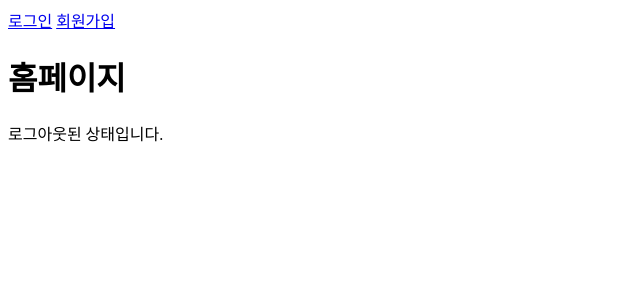
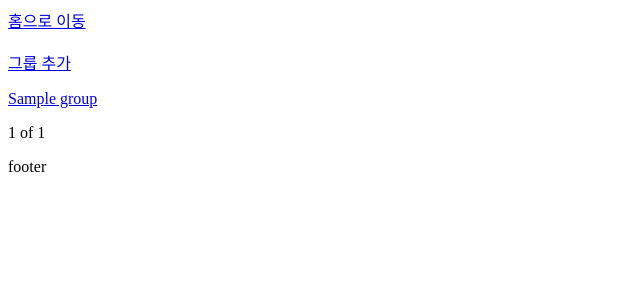
Before and after one commit to yiryeong/FinancialLedger, a Django app: page /groups/ in a window 1280 px wide. Shown: the top 300 px of the page, without its empty margins (0-640 px from the left). Run offline with Django 4.2, Linux system fonts and the light colour scheme; tables that the repository leaves empty hold one stand-in row (values such as "Sample post").

Commit message:
1. add template folder 2. add groups CRUD
Signed-off-by: yiryeong0720 <yiryeong0720@gmail.com>

```diff
--- a/financialledger/urls.py
+++ b/financialledger/urls.py
@@ -25,7 +25,7 @@ urlpatterns = [
     # users
     path('', include('users.urls')),
     # groups
-    path('groups/', include('groups.urls')),
+    path('', include('groups.urls')),
 
 
     # allauth
--- a/groups/models.py
+++ b/groups/models.py
@@ -2,7 +2,7 @@ from django.db import models
 
 
 class Group(models.Model):
-    # group_name = models.CharField(max_length=45)
+    name = models.CharField(max_length=45)
 
-    class meta:
-        db_table = 'auth_group'
+    def __str__(self):
+        return self.name
--- a/groups/urls.py
+++ b/groups/urls.py
@@ -3,5 +3,10 @@ from . import views
 
 
 urlpatterns = [
-    path("", views.group, name="group"),
+    path("", views.index, name="index"),
+    path("groups/", views.GroupListView.as_view(), name="group-list"),
+    path('groups/new/', views.GroupCreateView.as_view(), name='group-create'),
+    path('groups/<int:pk>/', views.GroupDetailView.as_view(), name='group-detail'),
+    path('groups/<int:pk>/edit/', views.GroupUpdateView.as_view(), name='group-update'),
+    path('groups/<int:pk>/delete/', views.GroupDeleteView.as_view(), name='group-delete'),
 ]
--- a/groups/views.py
+++ b/groups/views.py
@@ -1,5 +1,46 @@
-from django.shortcuts import render
+from django.shortcuts import render, redirect
+from django.urls import reverse
+from django.views.generic import CreateView, ListView, DetailView, UpdateView, DeleteView
+from .models import Group
+from .forms import GroupForm
 
 
-def group(request):
-    return render(request, "groups/base.html")
+def index(request):
+    return redirect('group-list')
+
+
+class GroupListView(ListView):
+    model = Group
+    paginate_by = 10
+
+
+class GroupDetailView(DetailView):
+    model = Group
+
+
+class GroupCreateView(CreateView):
+    model = Group
+    form_class = GroupForm
+
+    def get_success_url(self):
+        return reverse('group-detail', kwargs={'pk': self.object.id})
+
+
+class GroupUpdateView(UpdateView):
+    model = Group
+    form_class = GroupForm
+    template_name = 'groups/group_form.html'
+    pk_url_kwarg = 'pk'
+
+    def get_success_url(self):
+        return reverse('group-detail', kwargs={'pk': self.object.id})
+
+
+class GroupDeleteView(DeleteView):
+    model = Group
+    template_name = 'groups/group_confirm_delete.html'
+    pk_url_kwarg = 'pk'
+    context_object_name = 'name'
+
+    def get_success_url(self):
+        return reverse('group-list')
--- a/templates/groups/base.html
+++ b/templates/groups/base.html
@@ -1,18 +1,35 @@
-<navbar>
-  {% if user.is_authenticated %}
-    <a href="{% url 'account_logout'%}">로그아웃</a>
-  {% else %}
-    <a href="{% url 'account_login' %}">로그인</a>
-    <a href="{% url 'account_signup' %}">회원가입</a>
-  {% endif %}
-</navbar>
-
-<h1>홈페이지</h1>
-
-{% if user.is_authenticated %}
-  <p>{{user}}님의 이메일은 {{user.email}}입니다.</p>
-  <p>{{user}}님이 속한 그룹은 {{user.group}}입니다.</p>
-  <p><a href="{% url 'account_change_password' %}">비밀번호 변경</a></p>
-{% else %}
-  <p>로그아웃된 상태입니다.</p>
-{% endif %}
+{% load static %}
+<!DOCTYPE html>
+<html lang="en">
+<head>
+    <title>그룹</title>
+    <meta charset="UTF-8">
+    {% block css %}
+    {% endblock css %}
+    <link rel="stylesheet" type="text/css"
+    href="https://fonts.googleapis.com/earlyaccess/nanummyeongjo.css">
+</head>
+<body>
+   <div id="warp">
+        <div id="header">
+            <div id="nav">
+                <a href="{% url 'index' %}">홈으로 이동</a>
+            </div>
+            <br>
+            {% block group_header %}
+            {% endblock group_header %}
+        </div>
+        <div id="content">
+            <div class="container">
+                {% block content %}
+                {% endblock content %}
+            </div>
+        </div>
+        <div id="footer">
+            <div class="footer">
+                <p>footer</p>
+            </div>
+        </div>
+    </div>
+</body>
+</html>
--- /dev/null
+++ b/templates/groups/group_list.html
@@ -0,0 +1,38 @@
+{% extends './base.html' %}
+{% load static %}
+
+{% block content %}
+    <div class="btn_group">
+        <a href="{% url 'group-create'%}">그룹 추가</a>
+    </div>
+    {% if page_obj.object_list %}
+        <div class="group_container">
+            {% for group in page_obj.object_list %}
+                <div class="group">
+                    <a href="{% url 'group-detail' group.id %}">
+                        <p class="name">{{group.name}}</p>
+                    </a>
+                </div>
+            {% endfor %}
+        </div>
+        <div class="paginator">
+            {% if page_obj.has_previous %}
+                <a href="?page=1" class="first">first</a>
+                <a href="?page={{page_obj.previous_page_number}}" class="prev">prev</a>
+            {% endif %}
+
+            <span class="page">
+                <p>{{page_obj.number}} of {{page_obj.paginator.num_pages}}</p>
+            </span>
+
+            {% if page_obj.has_next %}
+                <a href="?page={{page_obj.next_page_number}}" class="next">next</a>
+                <a href="?page={{page_obj.paginator.num_pages}}" class="last">last</a>
+            {% endif %}
+        </div>
+    {% else %}
+        <div class="blank">
+            <p>조회 한 그룹이 존재하지 않습니다.</p>
+        </div>
+    {% endif %}
+{% endblock content %}
```
Also changed, not shown: groups/forms.py (added, +9 -0 lines), templates/groups/group_confirm_delete.html (added, +16 -0 lines), templates/groups/group_detail.html (added, +19 -0 lines), templates/groups/group_form.html (added, +19 -0 lines), templates/users/index.html (+6 -2 lines), groups/migrations/0001_initial.py (deleted), groups/migrations/0002_remove_group_group_name.py (deleted).
